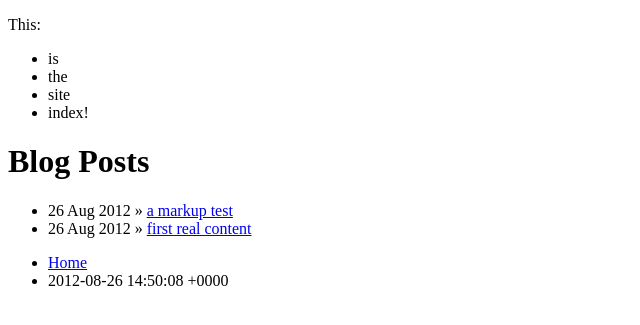
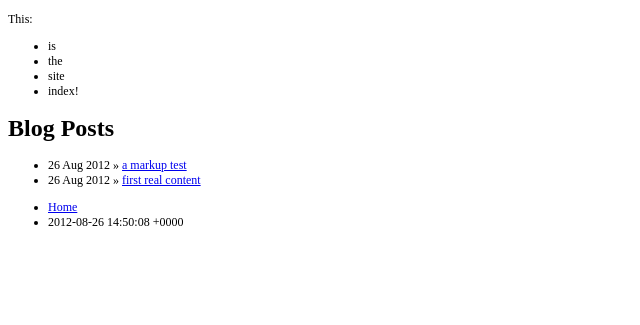
Before and after one commit to serverhorror/serverhorror.github.com, a Jekyll site: the page built from index.md, in a window 1280 px wide. Shown: the top 325 px of the page, without its empty margins (0-640 px from the left). Built offline with Jekyll 4.4.1, drawn with Linux system fonts in a browser that asks for light colours; some web fonts are replaced; Markdown is read by kramdown in place of the engine named in the settings.

Commit message:
google-web-fonts

```diff
--- a/_layouts/default.html
+++ b/_layouts/default.html
@@ -11,8 +11,9 @@
             h1, h2, h3, h4, h5, h6, h7, h8 {
                 font-family: 'IM Fell Great Primer', serif;
             }
-            p {
+            body {
                 font-family: 'Stint Ultra Expanded', cursive;
+                font-size: 12px;
             }
         </style>
     </head>
```
